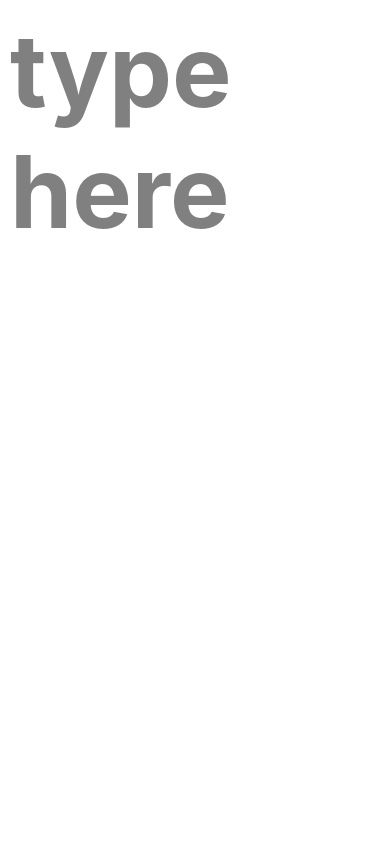
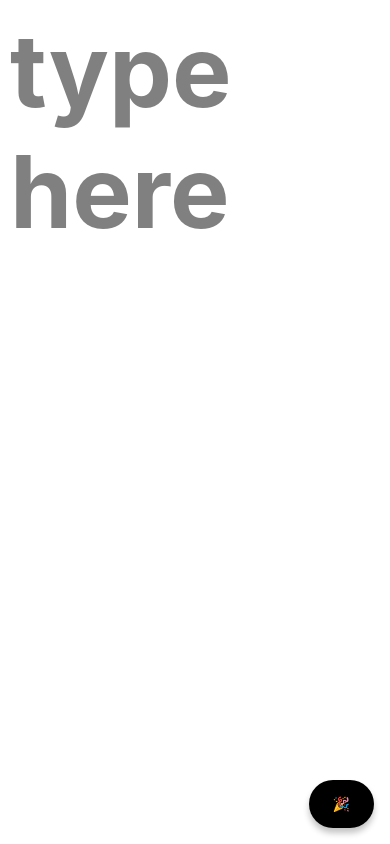
Before and after one commit to danzajac/Orbiting-App, a React Native app: screen / in a window 390 px wide. Built offline with nearby package versions, Linux system fonts and the light colour scheme.

Commit message:
added paper

```diff
--- a/App.js
+++ b/App.js
@@ -4,7 +4,14 @@ import React from 'react';
 import { NavigationContainer } from '@react-navigation/native';
 import { createNativeStackNavigator } from '@react-navigation/native-stack';
 
+
+import { Provider as PaperProvider } from 'react-native-paper';
+
+import CustomNavigationBar from './components/NavBar';
+
 // import localizations from './localizations';
+
+
 
 
 import EditorScreen from './Screens/Editor'
@@ -17,15 +24,22 @@ const Stack = createNativeStackNavigator();
 
 function App() {
   return (
+    <PaperProvider >
       <NavigationContainer>
-      <Stack.Navigator  initialRouteName="Editor" >
-        <Stack.Screen name="Editor" component={EditorScreen} options={{ headerShown: false, title:'Orbiting' }}/>
+        <Stack.Navigator
+          initialRouteName="Editor"
+          screenOptions={{
+            header: (props) => <CustomNavigationBar {...props} />,
+          }}>
+
+          <Stack.Screen name="Editor" component={EditorScreen} options={{ headerShown: false, title: 'Orbiting' }} />
           <Stack.Screen name="History" component={HistoryScreen} />
           <Stack.Screen name="Settings" component={SettingsScreen} />
           <Stack.Screen name="Help" component={HelpScreen} />
           <Stack.Screen name="About" component={AboutScreen} />
         </Stack.Navigator>
       </NavigationContainer>
+    </PaperProvider>
   );
 }
 
--- a/Screens/About.js
+++ b/Screens/About.js
@@ -1,12 +1,29 @@
 
-import {  Text,  View } from 'react-native';
+import { Image,  View} from 'react-native';
+
+import { Headline, Paragraph, Subheading, Button, Text, Title} from 'react-native-paper';
+
+
 // import i18n from '../localizations';
 
 
-function About() {
+function About({ navigation }) {
   return (
     <View style={{ flex: 1, alignItems: 'center', justifyContent: 'center' }}>
-      <Text>About</Text>
+      <Headline>About Orbiting</Headline>
+      <Subheading>a christine sun kim and harper reed collaboration</Subheading>
+
+      <Title>Timeline</Title>
+      <Paragraph>originally built in berlin, 2018 by ck, harper, and nick ng. </Paragraph>
+
+      <Button
+         icon="camera" mode="contained"
+        onPress={() => navigation.navigate('Editor')}
+      >Go to editor</Button>
+       <Button
+         icon="camera" mode="contained"
+        onPress={() => navigation.navigate('Help')}
+      >Go to Help</Button>
     </View>
   );
 }
--- a/Screens/Editor.js
+++ b/Screens/Editor.js
@@ -1,14 +1,17 @@
 import { StatusBar } from 'expo-status-bar';
 import React, { useState } from 'react';
-import { StyleSheet,  TextInput, View, useColorScheme } from 'react-native';
+import { StyleSheet, TextInput, View, useColorScheme, Platform } from 'react-native';
+import { FAB } from 'react-native-paper';
 
 
-function Editor() {
+function Editor({ navigation }) {
 
   const colorScheme = useColorScheme();
 
   const themeTextStyle = colorScheme === 'light' ? styles.lightThemeText : styles.darkThemeText;
+  const themFabStyle = colorScheme === 'light' ? styles.lightThemeFab : styles.darkThemeFab;
   const themeContainerStyle = colorScheme === 'light' ? styles.lightContainer : styles.darkContainer;
+  const fabVisible = Platform.OS === 'web' ? true : false;
 
   const [text, setText] = useState('');
   return (
@@ -36,6 +39,14 @@ function Editor() {
         onChangeText={newText => setText(newText)}
       />
       <StatusBar style="auto" />
+      <FAB
+
+        label='🎉'
+        style={[styles.fab, themFabStyle]}
+        onPress={() => navigation.navigate('History')}
+        color={themeTextStyle.color}
+        visible={fabVisible}
+      />
     </View>
   );
 }
@@ -67,7 +78,22 @@ const styles = StyleSheet.create({
     width: '100%',
     fontSize: 100,
     fontWeight: 'bold',
-  }
+  },
+  fab: {
+    position: 'absolute',
+
+    margin: 16,
+    right: 0,
+    bottom: 0,
+  },
+  lightThemeFab: {
+    color: '#242c40',
+    backgroundColor: '#000',
+  },
+  darkThemeFab: {
+    color: '#fff',
+    backgroundColor: '#fff',
+  },
 });
 
 
--- a/Screens/History.js
+++ b/Screens/History.js
@@ -1,10 +1,11 @@
 
-import {  Text,  View } from 'react-native';
+import { View } from 'react-native';
+import { Headline, Paragraph, Subheading, Button, Text, Title} from 'react-native-paper';
 
 function History() {
   return (
     <View style={{ flex: 1, alignItems: 'center', justifyContent: 'center' }}>
-      <Text>About Screen</Text>
+      <Headline>History Screen</Headline>
     </View>
   );
 }
--- a/babel.config.js
+++ b/babel.config.js
@@ -2,5 +2,10 @@ module.exports = function(api) {
   api.cache(true);
   return {
     presets: ['babel-preset-expo'],
+    env: {
+      production: {
+        plugins: ['react-native-paper/babel'],
+      },
+    },
   };
 };
--- /dev/null
+++ b/components/NavBar.js
@@ -0,0 +1,12 @@
+import { Appbar } from 'react-native-paper';
+
+function CustomNavigationBar({ navigation, back }) {
+  return (
+    <Appbar.Header>
+      {back ? <Appbar.BackAction onPress={navigation.goBack} /> : null}
+      <Appbar.Content title="Orbiting" />
+    </Appbar.Header>
+  );
+}
+
+export default CustomNavigationBar;
--- a/package.json
+++ b/package.json
@@ -17,8 +17,9 @@
     "i18n-js": "^4.0.2",
     "react": "18.0.0",
     "react-dom": "18.0.0",
-    "react-native": "0.69.3",
+    "react-native": "0.69.4",
     "react-native-gesture-handler": "~2.5.0",
+    "react-native-paper": "^4.12.4",
     "react-native-safe-area-context": "4.3.1",
     "react-native-screens": "~3.15.0",
     "react-native-web": "~0.18.7"
```
Also changed, not shown: 1 other file (tests, documents, lock files or other folders). Lines whose indentation alone changed are shown as unchanged.
